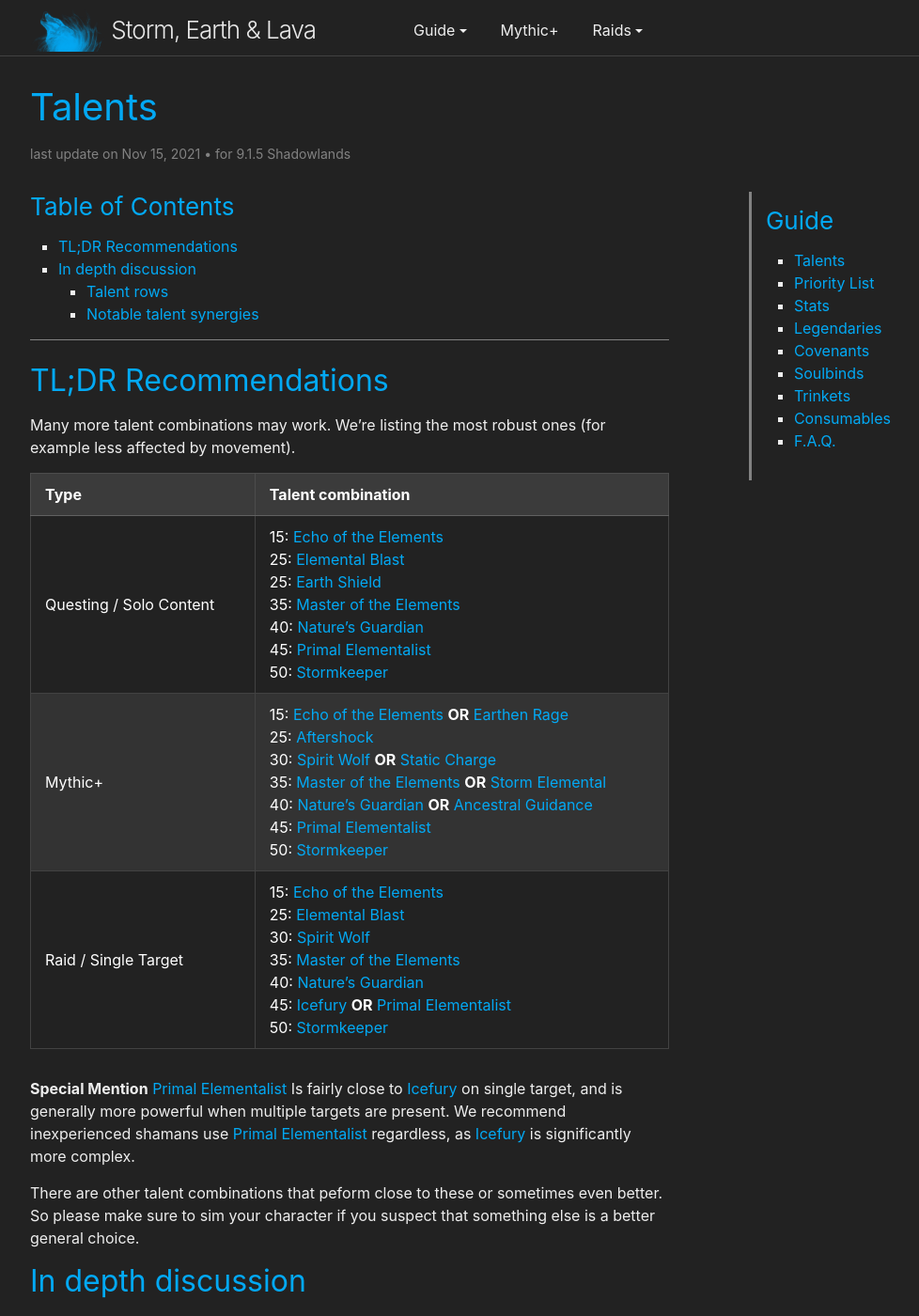
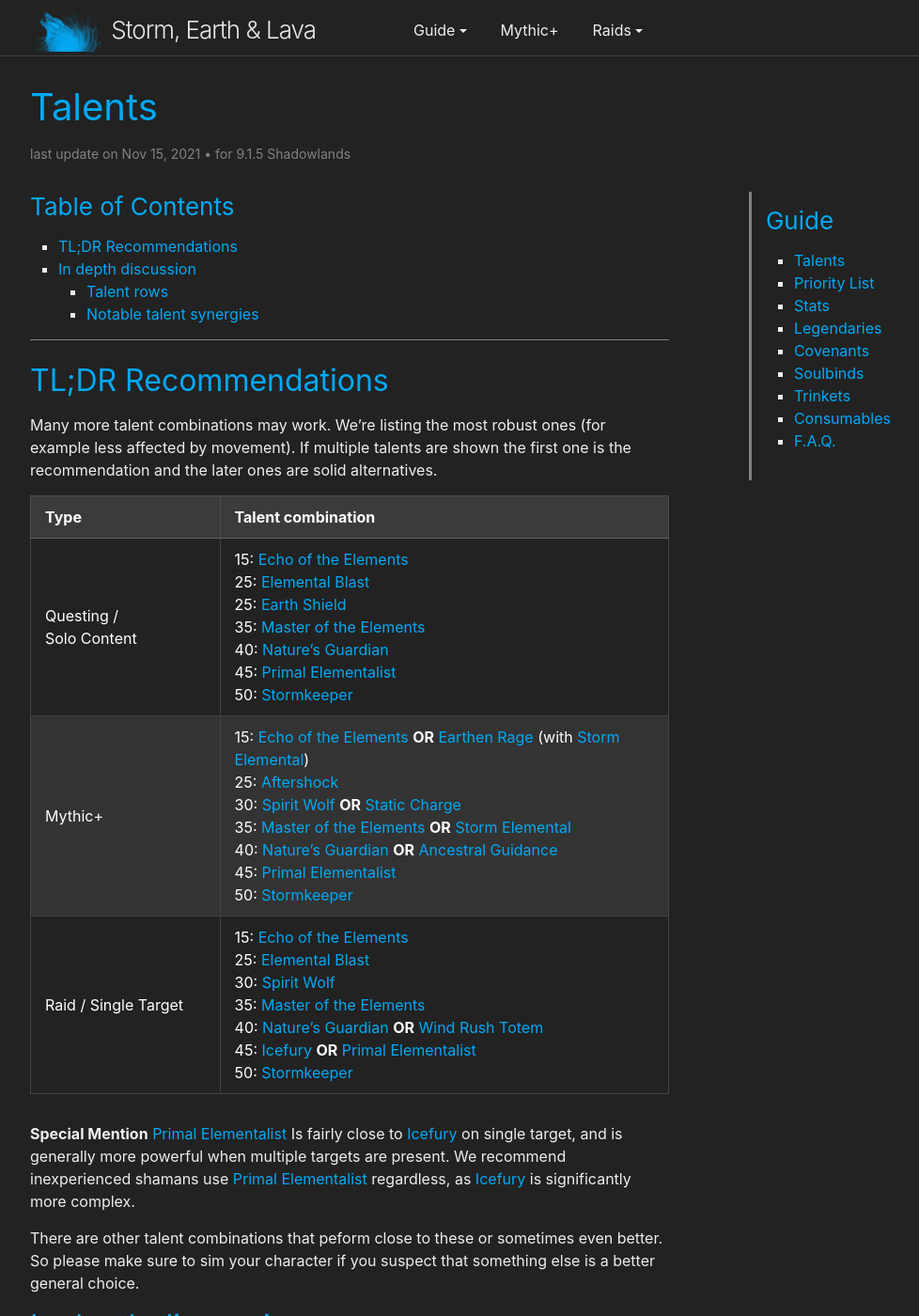
Before and after one commit to stormearthandlava/stormearthandlava.github.io, a Jekyll site: the page built from guide/general/talents.md, in a window 1280 px wide and 1400 px high. Shown: the whole window at 94% size, without its empty margins (268-1246 px from the left). Built offline with Jekyll 4.4.1, drawn with Linux system fonts in a browser that asks for light colours; a script that is not in the unit is left out.

Commit message:
mention the combination of ER and SE, add WRT to raid

```diff
--- a/guide/general/talents.md
+++ b/guide/general/talents.md
@@ -8,13 +8,13 @@
 
 ## TL;DR Recommendations
 
-Many more talent combinations may work. We're listing the most robust ones (for example less affected by movement).
+Many more talent combinations may work. We're listing the most robust ones (for example less affected by movement). If multiple talents are shown the first one is the recommendation and the later ones are solid alternatives.
 
 Type | Talent combination
 --- | ---
 Questing / Solo&nbsp;Content | 15: {{ site.data.talent.eote }}<br/> 25: {{ site.data.talent.eb }}<br/> 25: {{ site.data.talent.earth_shield }}<br/> 35: {{ site.data.talent.mote }}<br/> 40: {{ site.data.talent.natures_guardian }}<br/> 45: {{ site.data.talent.pe }}<br/> 50: {{ site.data.talent.sk }}
-Mythic+ | 15: {{ site.data.talent.echo }} **OR** {{ site.data.talent.er }}<br/> 25: {{ site.data.talent.afs }}<br/> 30: {{ site.data.talent.sw }} **OR** {{ site.data.talent.static_charge }}<br/> 35: {{ site.data.talent.mote }} **OR** {{ site.data.talent.se }} <br/> 40: {{ site.data.talent.natures_guardian }} **OR** {{ site.data.talent.ancestral_guidance }}<br/> 45: {{ site.data.talent.pe }}<br/> 50: {{site.data.talent.sk}}
-Raid / Single&nbsp;Target | 15: {{ site.data.talent.echo }}<br/> 25: {{ site.data.talent.eb }}<br/> 30: {{ site.data.talent.sw }}<br/> 35: {{ site.data.talent.mote }}<br/> 40: {{ site.data.talent.natures_guardian }}<br/> 45: {{ site.data.talent.if }} **OR** {{ site.data.talent.pe }}<br/> 50: {{ site.data.talent.sk }}
+Mythic+ | 15: {{ site.data.talent.echo }} **OR** {{ site.data.talent.er }} (with {{ site.data.talent.se }})<br/> 25: {{ site.data.talent.afs }}<br/> 30: {{ site.data.talent.sw }} **OR** {{ site.data.talent.static_charge }}<br/> 35: {{ site.data.talent.mote }} **OR** {{ site.data.talent.se }}<br/> 40: {{ site.data.talent.natures_guardian }} **OR** {{ site.data.talent.ancestral_guidance }}<br/> 45: {{ site.data.talent.pe }}<br/> 50: {{site.data.talent.sk}}
+Raid / Single&nbsp;Target | 15: {{ site.data.talent.echo }}<br/> 25: {{ site.data.talent.eb }}<br/> 30: {{ site.data.talent.sw }}<br/> 35: {{ site.data.talent.mote }}<br/> 40: {{ site.data.talent.natures_guardian }} **OR** {{ site.data.talent.wrt }}<br/> 45: {{ site.data.talent.if }} **OR** {{ site.data.talent.pe }}<br/> 50: {{ site.data.talent.sk }}
 
 **Special Mention** {{ site.data.talent.pe }} Is fairly close to {{ site.data.talent.if }} on single target, and is generally more powerful when multiple targets are present. We recommend inexperienced shamans use {{ site.data.talent.pe }} regardless, as {{ site.data.talent.if }} is significantly more complex.
 
```
Also changed, not shown: other parts of guide/general/talents.md (+1 -1 lines).
